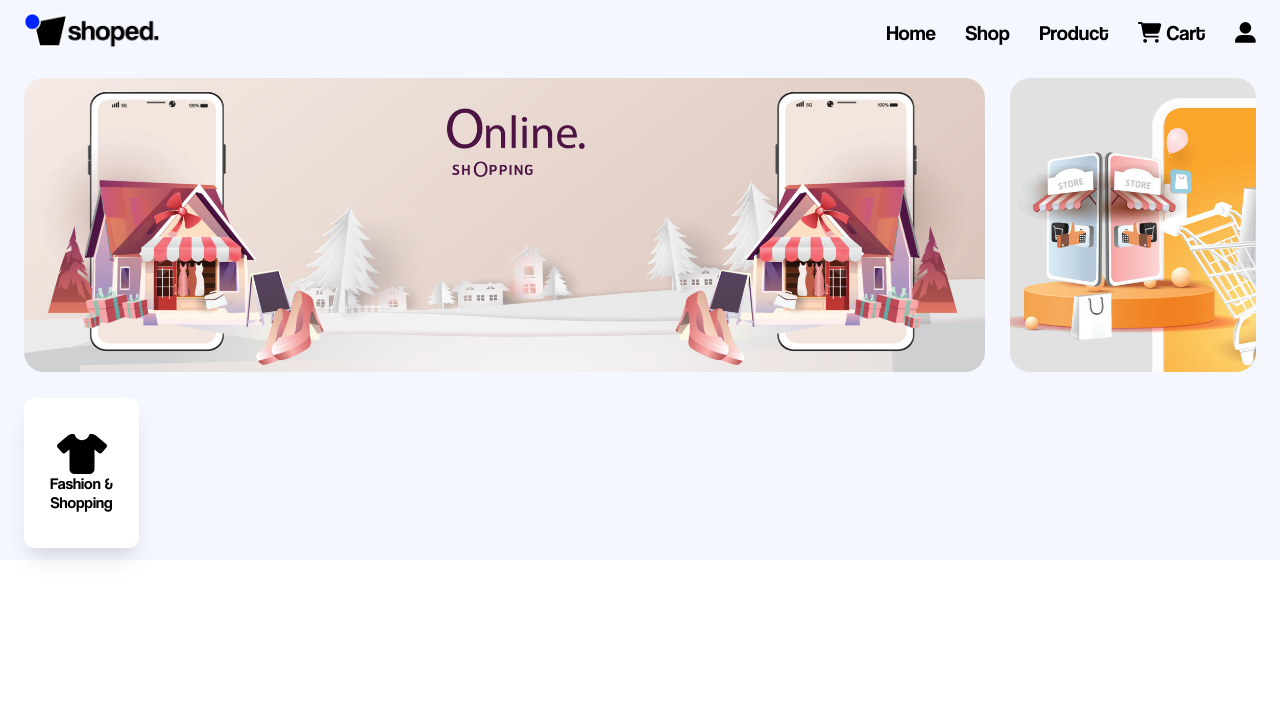
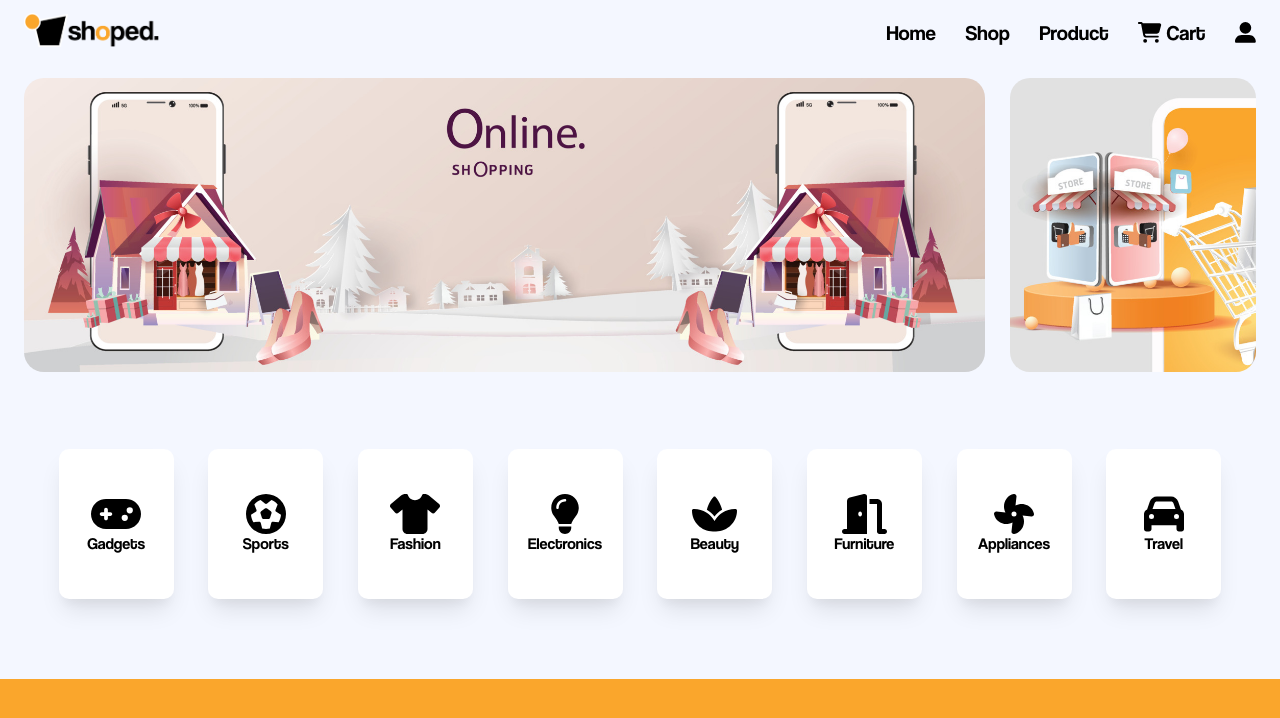
Before and after one commit to delbingeorge/shoped, a React (Create React App) app: page / in a window 1280 px wide. Shown: the top 718 px of the page. Built offline with nearby package versions, Linux system fonts and the light colour scheme; the HTML template or start-up script is replaced by a standard one.

Commit message:
Added Category section

```diff
--- a/src/App.js
+++ b/src/App.js
@@ -2,12 +2,14 @@ import "./App.css";
 import NavBar from "./pages/NavBar/NavBar";
 import HeroSection from "./pages/HeroSection/HeroSection";
 import Category from "./pages/Category/Category";
+import Footer from "./pages/Footer/Footer";
 function App() {
     return (
         <div className="App" id="mainApp">
             <NavBar />
             <HeroSection />
             <Category />
+            <Footer />
         </div>
     );
 }
--- a/src/pages/Category/Category.css
+++ b/src/pages/Category/Category.css
@@ -1,6 +1,11 @@
 .category-section {
     background-color: var(--primary-brand-white);
-    padding: 0.8rem 1.5rem;
+    padding: 4rem 1.5rem 5rem 1.5rem;
+}
+
+.category-div {
+    display: flex;
+    justify-content: space-evenly;
 }
 
 .category-items {
@@ -15,6 +20,11 @@
     box-shadow: rgba(0, 0, 0, 0.1) 0px 15px 25px -5px, rgba(0, 0, 0, 0.04) 0px 10px 10px -5px;
 }
 
+.category-items:hover {
+    transform: scale(1.06);
+    cursor: pointer;
+}
+
 .category-item-icon {
     font-size: 2.5rem;
 }
@@ -23,3 +33,32 @@
     font-size: 1rem;
     text-align: center;
 }
+
+@media only screen and (max-width: 884px) {
+    .category-section {
+        background-color: var(--primary-brand-white);
+        padding: 2rem 1.5rem 3rem 1.5rem;
+    }
+
+    .category-div {
+        overflow-y: hidden;
+        overflow-x: scroll;
+    }
+
+    .category-div::-webkit-scrollbar {
+        width: 1px;
+    }
+    .category-items {
+        padding: 25px 30px;
+        margin: 20px;
+    }
+
+    .category-item-icon {
+        font-size: 2rem;
+    }
+
+    .category-item-head {
+        font-size: 1rem;
+        text-align: center;
+    }
+}
--- a/src/pages/Category/Category.js
+++ b/src/pages/Category/Category.js
@@ -1,15 +1,62 @@
 import React from "react";
 import "../Category/Category.css";
 import { FontAwesomeIcon } from "@fortawesome/react-fontawesome";
-import { faShirt } from "@fortawesome/free-solid-svg-icons";
+import {
+    faAirFreshener,
+    faCar,
+    faDoorOpen,
+    faFan,
+    faFootball,
+    faGamepad,
+    faHeadset,
+    faKitchenSet,
+    faLightbulb,
+    faOilCan,
+    faShirt,
+    faSoccerBall,
+    faSpa,
+    faTable,
+    faTruckPickup,
+    faTv,
+    faWindowClose,
+} from "@fortawesome/free-solid-svg-icons";
+import { Link } from "react-scroll";
 function Category() {
     return (
         <div>
             <section className="category-section">
                 <div className="category-div">
+                    <Link to="footer" spy={true} smooth={true} offset={10} duration={1950} className="category-items">
+                        <FontAwesomeIcon className="category-item-icon" icon={faGamepad} />
+                        <h1 className="category-item-head">Gadgets</h1>
+                    </Link>
+                    <div className="category-items">
+                        <FontAwesomeIcon className="category-item-icon" icon={faSoccerBall} />
+                        <h1 className="category-item-head">Sports</h1>
+                    </div>
                     <div className="category-items">
                         <FontAwesomeIcon className="category-item-icon" icon={faShirt} />
-                        <h1 className="category-item-head">Fashion & Shopping</h1>
+                        <h1 className="category-item-head">Fashion</h1>
+                    </div>
+                    <div className="category-items">
+                        <FontAwesomeIcon className="category-item-icon" icon={faLightbulb} />
+                        <h1 className="category-item-head">Electronics</h1>
+                    </div>
+                    <div className="category-items">
+                        <FontAwesomeIcon className="category-item-icon" icon={faSpa} />
+                        <h1 className="category-item-head">Beauty</h1>
+                    </div>
+                    <div className="category-items">
+                        <FontAwesomeIcon className="category-item-icon" icon={faDoorOpen} />
+                        <h1 className="category-item-head">Furniture</h1>
+                    </div>
+                    <div className="category-items">
+                        <FontAwesomeIcon className="category-item-icon" icon={faFan} />
+                        <h1 className="category-item-head">Appliances</h1>
+                    </div>
+                    <div className="category-items">
+                        <FontAwesomeIcon className="category-item-icon" icon={faCar} />
+                        <h1 className="category-item-head">Travel</h1>
                     </div>
                 </div>
             </section>
--- /dev/null
+++ b/src/pages/Footer/Footer.css
@@ -0,0 +1,4 @@
+footer {
+    height: 67.2vh;
+    background-color: var(--primary-brand-color);
+}
--- /dev/null
+++ b/src/pages/Footer/Footer.js
@@ -0,0 +1,11 @@
+import React from "react";
+import "../Footer/Footer.css";
+function Footer() {
+    return (
+        <div>
+            <footer id="footer"></footer>
+        </div>
+    );
+}
+
+export default Footer;
```
Also changed, not shown: src/pages/NavBar/shopedLogo.png.
